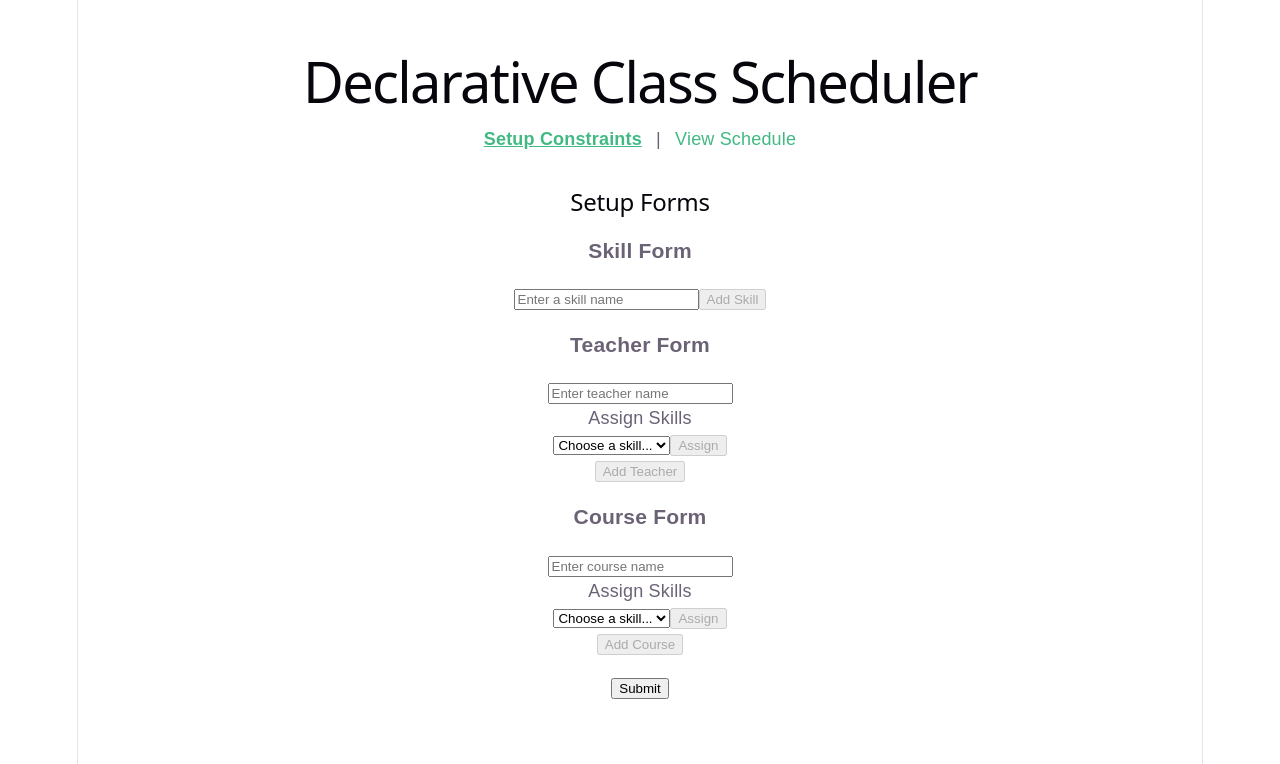
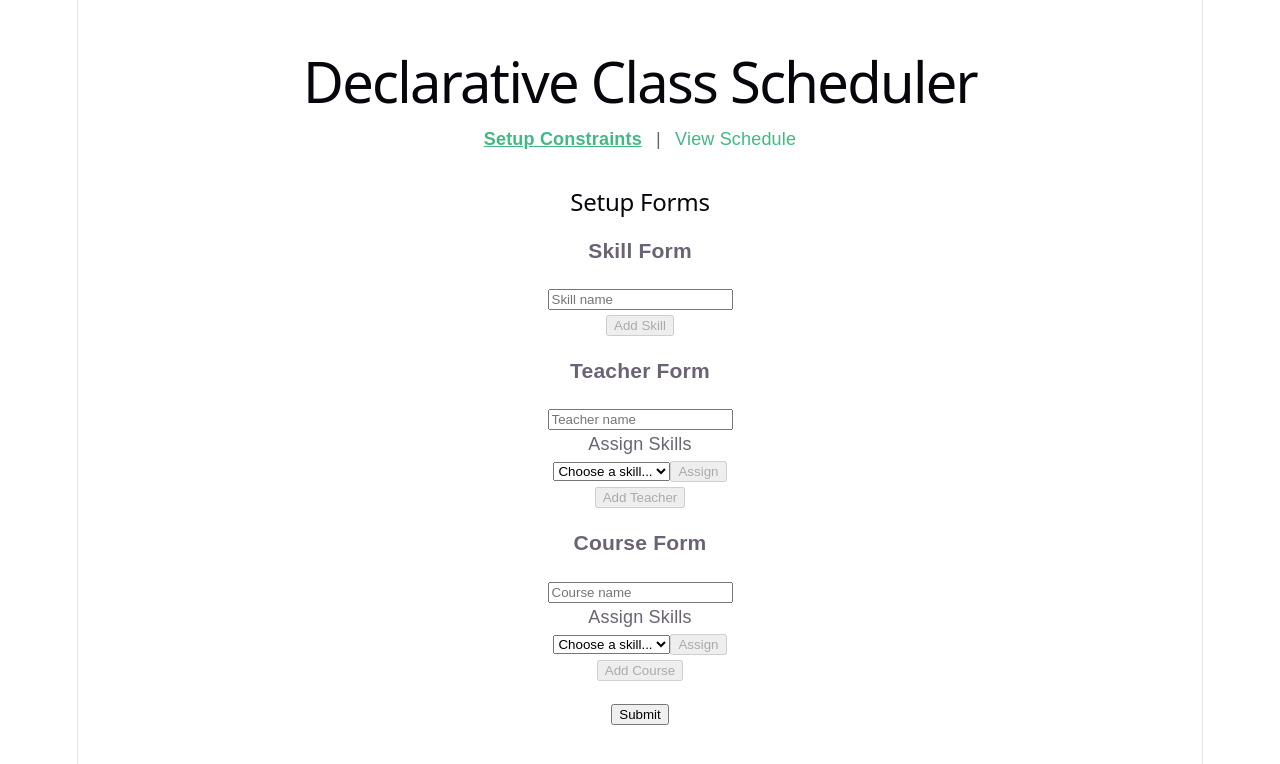
Before and after one commit to psvansluis/class-scheduler, a Vue app: page /#/ in a window 1280 px wide. Shown: the top 764 px of the page. Built offline with nearby package versions, Linux system fonts and the light colour scheme.

Commit message:
Extract NameInput

```diff
--- a/src/components/CourseForm.vue
+++ b/src/components/CourseForm.vue
@@ -1,9 +1,16 @@
 <template>
   <div>
     <h3>Course Form</h3>
-    <input v-model="rawName" placeholder="Enter course name" />
+    <NameInput
+      v-model="rawName"
+      v-model:valid="isValidName"
+      placeholder="Course name"
+      @enter-pressed="commit"
+    />
     <SkillSelector :available-skills="skills" v-model="draftSkills" />
+
     <button :disabled="!canCommit" @click="commit">Add Course</button>
+
     <h4 v-if="courses.size > 0">Registered Courses</h4>
     <ul>
       <li v-for="[slug, properties] in courses" :key="slug">
@@ -20,6 +27,7 @@
 </template>
 
 <script setup lang="ts">
+import NameInput from "./NameInput.vue";
 import { computed, ref } from "vue";
 import SkillSelector from "./SkillSelector.vue";
 import type { HumanLabel, PrologSlug } from "../types/slugLabel";
@@ -35,6 +43,7 @@ defineProps<{
 }>();
 
 const rawName = ref<string>("");
+const isValidName = ref<boolean>(false);
 const draftSkills = ref<Set<PrologSlug>>(new Set());
 
 const emit = defineEmits<{
@@ -45,9 +54,7 @@ const emit = defineEmits<{
   (e: "removeCourse", slug: PrologSlug): void;
 }>();
 
-const canCommit = computed<boolean>(
-  () => rawName.value.trim().length > 0 && draftSkills.value.size > 0,
-);
+const canCommit = computed<boolean>(() => isValidName.value);
 
 const commit = () => {
   if (!canCommit.value) return;
--- /dev/null
+++ b/src/components/NameInput.vue
@@ -0,0 +1,41 @@
+<template>
+  <div class="input-wrapper">
+    <input
+      v-model="modelValue"
+      :placeholder="placeholder"
+      :class="{ 'input-error': !isValid && modelValue.length > 0 }"
+      @input="reportValidity"
+      @keyup.enter="$emit('enterPressed')"
+    />
+  </div>
+</template>
+
+<script setup lang="ts">
+import { computed, watch } from "vue";
+
+interface Props {
+  placeholder?: string;
+}
+withDefaults(defineProps<Props>(), {
+  placeholder: "Enter a name",
+});
+
+const emit = defineEmits<{
+  (e: "enterPressed"): void;
+  (e: "update:valid", isValid: boolean): void;
+}>();
+const modelValue = defineModel<string>({ default: "" });
+const isValid = computed<boolean>(() => {
+  const trimmed = modelValue.value.trim();
+  return trimmed.length > 0 && trimmed === modelValue.value;
+});
+const reportValidity = () => emit("update:valid", isValid.value);
+
+watch(modelValue, () => reportValidity(), { immediate: true });
+</script>
+
+<style lang="css">
+.input-error {
+  color: red;
+}
+</style>
--- a/src/components/SchedulerForm.vue
+++ b/src/components/SchedulerForm.vue
@@ -67,7 +67,7 @@ const removeCourse = (slug: PrologSlug) => {
 
 const submit = () => {
   console.log("Skills:", Array.from(skills.value));
-  console.log("Teachers:", teachers.value);
-  console.log("Courses:", courses.value);
+  console.log("Teachers:", Array.from(teachers.value));
+  console.log("Courses:", Array.from(courses.value));
 };
 </script>
--- a/src/components/SkillForm.vue
+++ b/src/components/SkillForm.vue
@@ -1,9 +1,11 @@
 <template>
   <h3>Skill Form</h3>
-  <input
+
+  <NameInput
     v-model="rawInput"
-    placeholder="Enter a skill name"
-    @keyup.enter="commit"
+    v-model:valid="isValid"
+    placeholder="Skill name"
+    @enter-pressed="commit"
   />
   <button :disabled="!isValid" @click="commit">Add Skill</button>
 
@@ -16,7 +18,8 @@
 </template>
 
 <script setup lang="ts">
-import { ref, computed } from "vue";
+import { ref } from "vue";
+import NameInput from "./NameInput.vue";
 import { labelToSlug, slugToLabel } from "../functions/slugify";
 import type { HumanLabel, PrologSlug } from "../types/slugLabel";
 
@@ -30,7 +33,7 @@ const emit = defineEmits<{
 }>();
 
 const rawInput = ref("");
-const isValid = computed(() => rawInput.value.trim().length > 0);
+const isValid = ref(false);
 
 const commit = () => {
   if (!isValid.value) return;
@@ -42,3 +45,16 @@ const commit = () => {
   }
 };
 </script>
+
+<style lang="css">
+.skill-pill {
+  color: var(--vt-c-text-dark-2, #42b883);
+  background-color: #eee;
+  border-color: #666;
+  border-width: 2px;
+  border-style: solid;
+  border-radius: 7px;
+  margin: 5px;
+  padding: 5px;
+}
+</style>
--- a/src/components/TeacherForm.vue
+++ b/src/components/TeacherForm.vue
@@ -1,7 +1,12 @@
 <template>
   <div>
     <h3>Teacher Form</h3>
-    <input v-model="rawName" placeholder="Enter teacher name" />
+    <NameInput
+      v-model="rawName"
+      v-model:valid="isValidName"
+      placeholder="Teacher name"
+      @enter-pressed="commit"
+    />
 
     <SkillSelector :available-skills="skills" v-model="draftSkills" />
 
@@ -25,6 +30,7 @@ import { ref, computed } from "vue";
 import { labelToSlug, slugToLabel } from "../functions/slugify";
 import type { HumanLabel, PrologSlug } from "../types/slugLabel";
 import SkillSelector from "./SkillSelector.vue";
+import NameInput from "./NameInput.vue";
 
 export interface TeacherProperties {
   skills: Set<PrologSlug>;
@@ -44,10 +50,11 @@ const emit = defineEmits<{
 }>();
 
 const rawName = ref("");
+const isValidName = ref(false);
 const draftSkills = ref<Set<PrologSlug>>(new Set());
 
 const canCommit = computed<boolean>(
-  () => rawName.value.trim().length > 0 && draftSkills.value.size > 0,
+  () => isValidName.value && draftSkills.value.size > 0,
 );
 
 const commit = () => {
```
